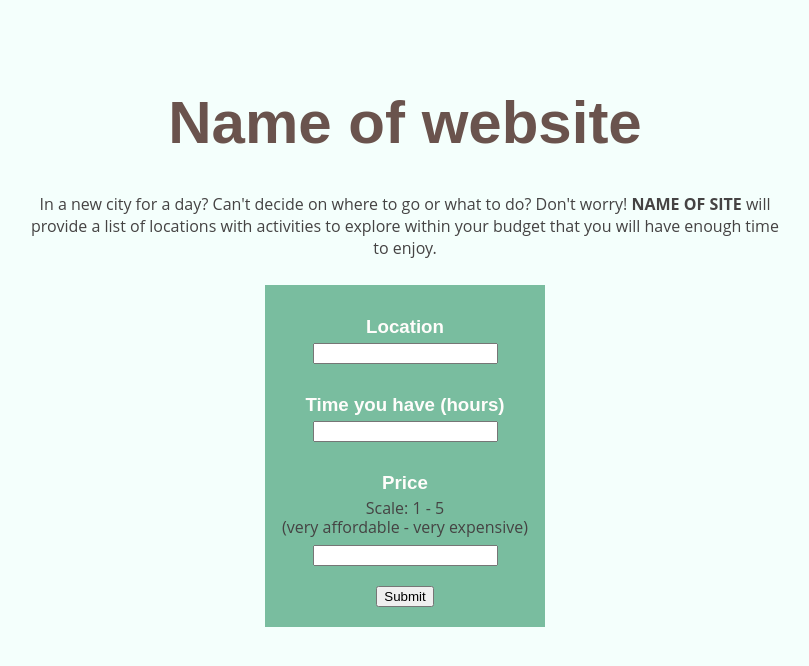
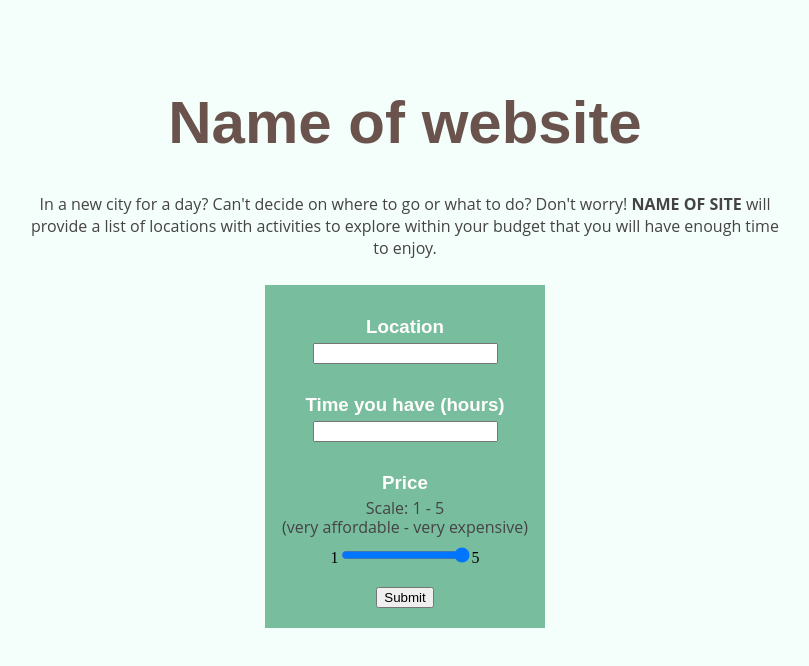
Before and after one commit to Thomas26948/MLH_New_Hack, a React (Create React App) app: page / in a window 1280 px wide. Shown: the top 666 px of the page, without its empty margins (235-1044 px from the left). Built offline with nearby package versions, Linux system fonts and the light colour scheme; a web font is replaced by a local one.

Commit message:
Change price input to slider

```diff
--- a/package.json
+++ b/package.json
@@ -6,6 +6,7 @@
     "@testing-library/jest-dom": "^4.2.4",
     "@testing-library/react": "^9.3.2",
     "@testing-library/user-event": "^7.1.2",
+    "bootstrap": "^4.5.0",
     "react": "^16.13.1",
     "react-dom": "^16.13.1",
     "react-scripts": "3.4.1"
--- a/src/App.js
+++ b/src/App.js
@@ -2,11 +2,12 @@ import React, {useState} from 'react';
 import './App.css';
 import SearchBox from './components/SearchBox/SearchBox';
 import PlaceList from './components/Place/PlaceList';
+import Slider from './components/Slider/Slider';
 
 function App() {
   const [page, setPage] = useState('home')
   const [time, setTime] = useState('')
-  const [price, setPrice] = useState('')
+  const [price, setPrice] = useState('5')
   const [location, setLocation] = useState('')
                                           // Initial place data is temporary and for testing purposes only -----------
   const [places, setPlaces] = useState([{location: 'Seattle, WA, USA', hours: '8:00am-5:00pm', cost: '$100'}, {location: 'Chicago, IL, USA', hours: '7:00am-8:00pm', cost: '$300'}])
@@ -34,21 +35,21 @@ function App() {
     <div>
       {
         page ==='home' ?
-          <div class="landing">
+          <div className="landing">
             <h1>Name of website</h1>
             <p>
             In a new city for a day? Can't decide on where to go or what to do? Don't worry!
             <strong> NAME OF SITE</strong> will provide a list of locations with activities to explore within your
             budget that you will have enough time to enjoy.
             </p>
-            <div class="form">
+            <div className="form">
               <h3>Location</h3>
               <SearchBox submit={getLocationReq}/>
               <h3>Time you have (hours)</h3>
               <SearchBox submit={getTimeReq}/>
               <h3>Price</h3>
-              <p class="descriptor">Scale: 1 - 5 <br/>(very affordable - very expensive)</p>
-              <SearchBox submit={getPriceReq}/>
+              <p className="descriptor">Scale: 1 - 5 <br/>(very affordable - very expensive)</p>
+              <Slider submit={getPriceReq}/>
               <button onClick={submitInfo}>Submit</button>
             </div>
           </div>
--- /dev/null
+++ b/src/components/Slider/Slider.js
@@ -0,0 +1,20 @@
+import React from 'react';
+import './Slider.css';
+
+const Slider = (props) => {
+    return (
+        <div>
+            <span>1</span>
+                <input
+                    type="range"
+                    min="1"
+                    max="5"
+                    onChange={e => props.submit(e.target.value)}
+                />
+            <span>5</span>
+        </div>
+
+    );
+}
+
+export default Slider
```
Also changed, not shown: src/components/Slider/Slider.css (added), 1 other file (tests, documents, lock files or other folders).
